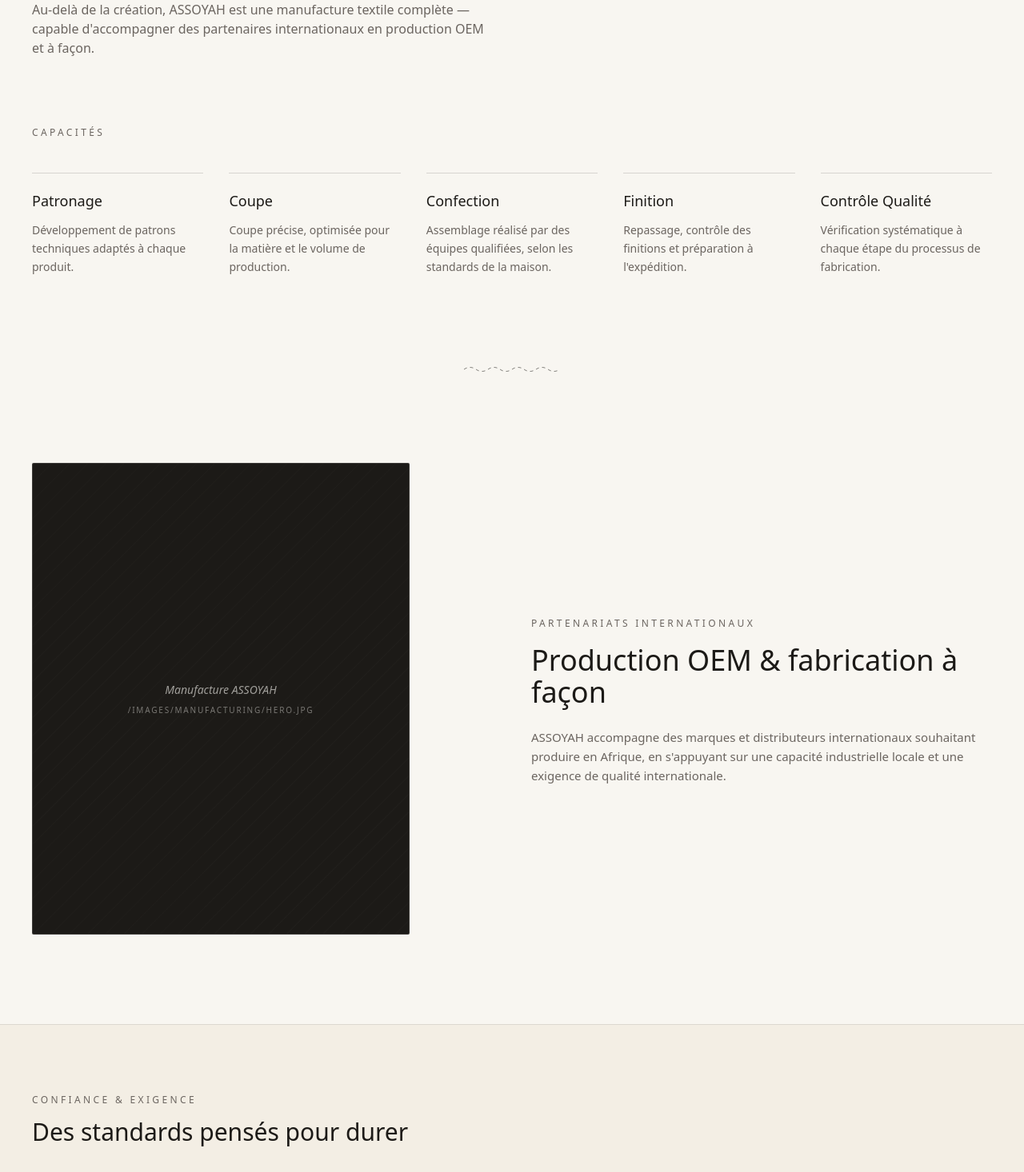
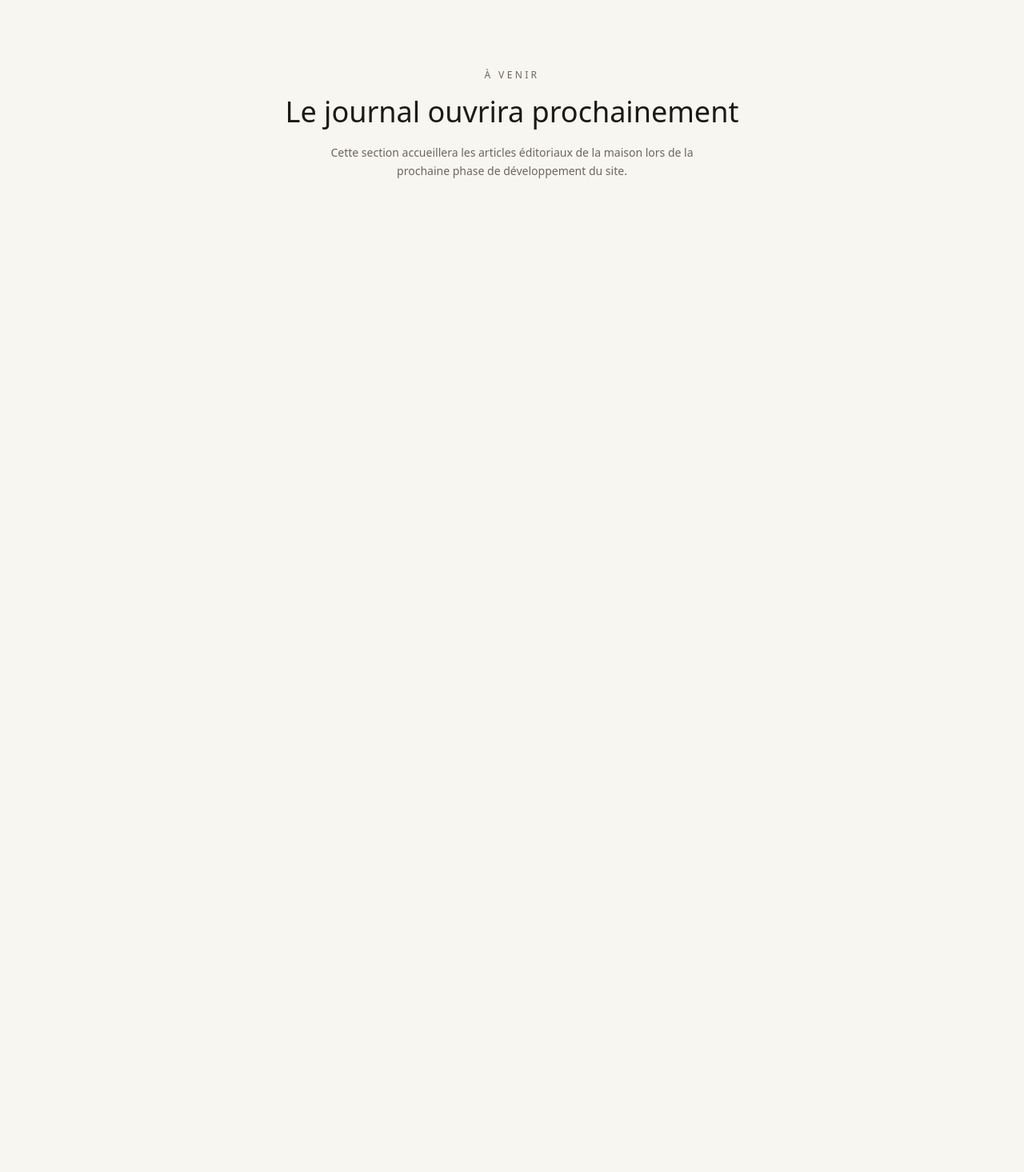
Before and after one commit to parvizfatahnaee-gif/assoyah-website, a Next.js app: page / in a window 1280 px wide. Shown: the part 244-1710 px from the top of the page at 80% size. After the commit the page ends 800 px from the top, so only its background shows below. Built offline with nearby package versions, Linux system fonts and the light colour scheme.

Commit message:
Add files via upload

```diff
--- a/src/app/page.tsx
+++ b/src/app/page.tsx
@@ -4,11 +4,6 @@ import { getDictionary } from "@/i18n/getDictionary";
 import PageHero from "@/components/PageHero";
 import Eyebrow from "@/components/Eyebrow";
 import FadeIn from "@/components/FadeIn";
-import StitchDivider from "@/components/StitchDivider";
-import ImagePlaceholder from "@/components/ImagePlaceholder";
-import CtaBanner from "@/components/CtaBanner";
-import FaqAccordion from "@/components/FaqAccordion";
-import TrustBadges from "@/components/TrustBadges";
 
 export async function generateMetadata({
   params,
@@ -18,92 +13,31 @@ export async function generateMetadata({
   const locale: Locale = isLocale(params.locale) ? params.locale : defaultLocale;
   const dict = getDictionary(locale);
   return {
-    title: `${dict.manufacturing.heroTitle} — ${dict.meta.siteName}`,
-    description: dict.manufacturing.heroSub,
+    title: `${dict.journal.heroTitle} — ${dict.meta.siteName}`,
+    description: dict.journal.heroSub,
   };
 }
 
-export default function ManufacturingPage({
-  params,
-}: {
-  params: { locale: string };
-}) {
+export default function JournalPage({ params }: { params: { locale: string } }) {
   const locale: Locale = isLocale(params.locale) ? params.locale : defaultLocale;
   const dict = getDictionary(locale);
-  const { manufacturing, common, faq, trust } = dict;
-
-  const capabilities = [
-    { title: manufacturing.capability1Title, body: manufacturing.capability1Body },
-    { title: manufacturing.capability2Title, body: manufacturing.capability2Body },
-    { title: manufacturing.capability3Title, body: manufacturing.capability3Body },
-    { title: manufacturing.capability4Title, body: manufacturing.capability4Body },
-    { title: manufacturing.capability5Title, body: manufacturing.capability5Body },
-  ];
+  const { journal } = dict;
 
   return (
     <>
-      <PageHero
-        eyebrow={manufacturing.heroEyebrow}
-        title={manufacturing.heroTitle}
-        sub={manufacturing.heroSub}
-      />
+      <PageHero eyebrow={journal.heroEyebrow} title={journal.heroTitle} sub={journal.heroSub} />
 
-      <section className="mx-auto max-w-content px-6 pb-20 md:px-10 md:pb-28">
-        <FadeIn className="max-w-xl">
-          <Eyebrow>{manufacturing.capabilitiesEyebrow}</Eyebrow>
+      <section className="mx-auto max-w-content px-6 pb-28 text-center md:px-10">
+        <FadeIn>
+          <Eyebrow>{journal.comingEyebrow}</Eyebrow>
+          <h2 className="mt-4 font-display text-3xl text-charcoal md:text-4xl">
+            {journal.comingTitle}
+          </h2>
+          <p className="mx-auto mt-5 max-w-lg font-body text-sm leading-relaxed text-stone">
+            {journal.comingBody}
+          </p>
         </FadeIn>
-        <div className="mt-10 grid grid-cols-1 gap-x-8 gap-y-10 sm:grid-cols-2 lg:grid-cols-5">
-          {capabilities.map((c) => (
-            <FadeIn key={c.title}>
-              <div className="border-t border-charcoal/15 pt-5">
-                <h3 className="font-display text-lg text-charcoal">{c.title}</h3>
-                <p className="mt-3 font-body text-sm leading-relaxed text-stone">
-                  {c.body}
-                </p>
-              </div>
-            </FadeIn>
-          ))}
-        </div>
       </section>
-
-      <StitchDivider className="pb-20 md:pb-28" />
-
-      <section className="mx-auto max-w-content px-6 pb-20 md:px-10 md:pb-28">
-        <div className="grid grid-cols-1 items-center gap-12 lg:grid-cols-12">
-          <div className="lg:col-span-5">
-            <FadeIn>
-              <ImagePlaceholder
-                path="/images/manufacturing/hero.jpg"
-                label="Manufacture ASSOYAH"
-                ratio="aspect-[4/5]"
-                tone="charcoal"
-              />
-            </FadeIn>
-          </div>
-          <div className="lg:col-span-6 lg:col-start-7">
-            <FadeIn delay={0.1}>
-              <Eyebrow>{manufacturing.partnershipsEyebrow}</Eyebrow>
-              <h2 className="mt-4 font-display text-3xl text-charcoal md:text-4xl">
-                {manufacturing.partnershipsTitle}
-              </h2>
-              <p className="mt-6 font-body text-[15px] leading-relaxed text-stone">
-                {manufacturing.partnershipsBody}
-              </p>
-            </FadeIn>
-          </div>
-        </div>
-      </section>
-
-      <TrustBadges eyebrow={trust.eyebrow} title={trust.title} items={trust.items} />
-
-      <FaqAccordion eyebrow={faq.eyebrow} title={faq.title} items={faq.items} />
-
-      <CtaBanner
-        title={manufacturing.ctaTitle}
-        body={manufacturing.ctaBody}
-        buttonLabel={common.getInTouch}
-        href={`/${locale}/contact`}
-      />
     </>
   );
 }
```
